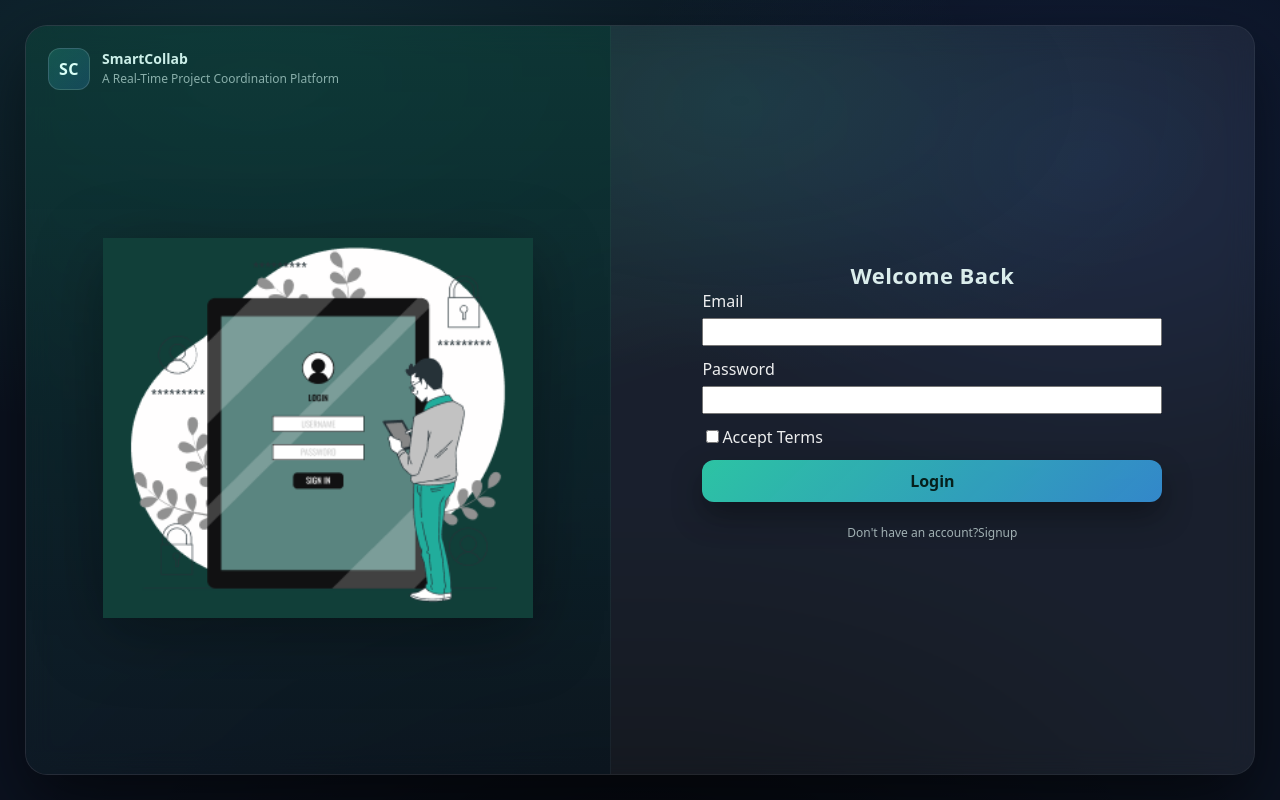
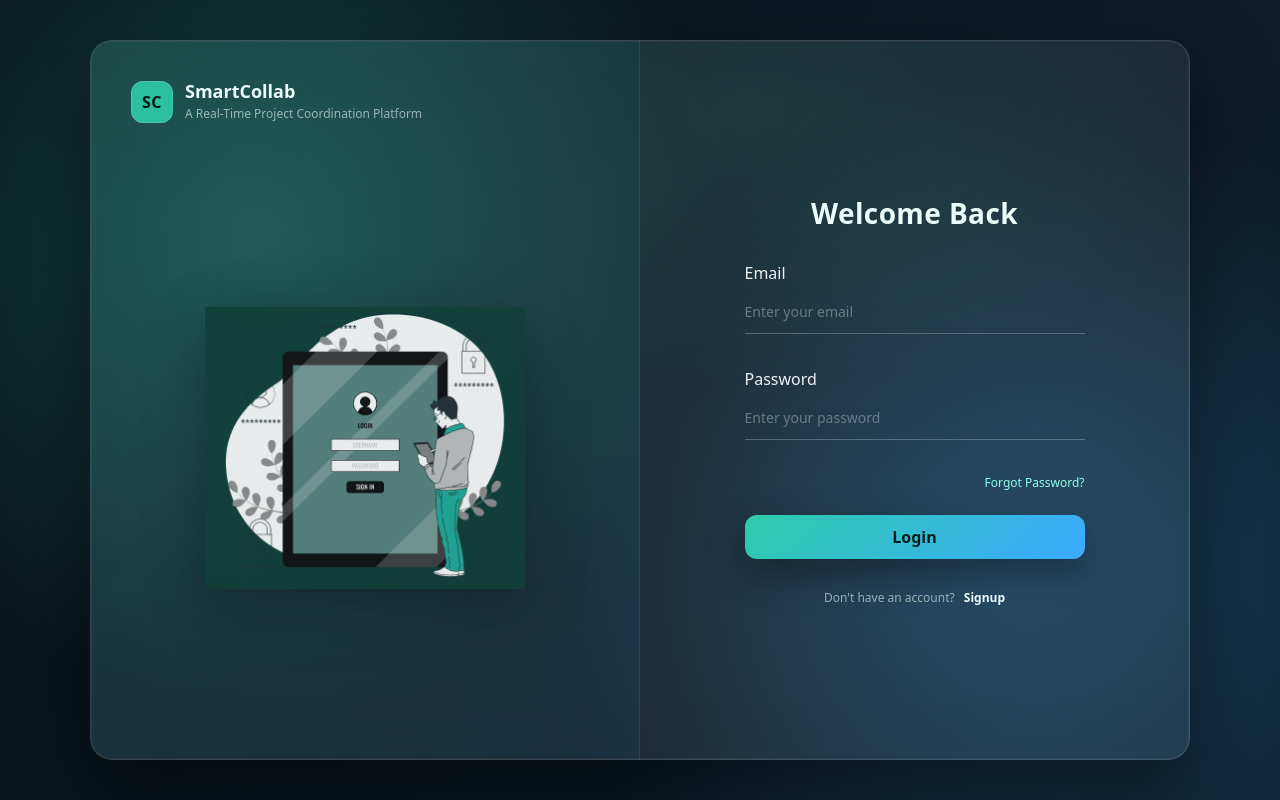
Before and after one commit to Fakiha16/SmartCollab, a React (Vite) app in the folder frontend/: page /login in a window 1280 px wide. Built offline with nearby package versions, Linux system fonts and the light colour scheme.

Commit message:
Updated authentication pages

```diff
--- a/frontend/src/auth/ForgotPassword.jsx
+++ b/frontend/src/auth/ForgotPassword.jsx
@@ -76,10 +76,6 @@ export default function ForgotPassword() {
                 </div>
               </div>
             </form>
-
-            <div className="authFinePrint">
-              If you don&apos;t see the email, check your spam folder.
-            </div>
           </div>
         </div>
       </div>
--- a/frontend/src/auth/Login.jsx
+++ b/frontend/src/auth/Login.jsx
@@ -10,8 +10,7 @@ export default function Login() {
 
   const [form, setForm] = useState({
     email: "",
-    password: "",
-    terms: false
+    password: ""
   });
 
   const [showPass, setShowPass] = useState(false);
@@ -34,11 +33,11 @@ export default function Login() {
 
   const onChange = (e) => {
 
-    const { name, value, type, checked } = e.target;
+    const { name, value } = e.target;
 
     setForm((p) => ({
       ...p,
-      [name]: type === "checkbox" ? checked : value
+      [name]: value
     }));
 
   };
@@ -50,11 +49,6 @@ export default function Login() {
 
     if (!form.email || !form.password) {
       setError("Email and password are required.");
-      return;
-    }
-
-    if (!form.terms) {
-      setError("Please accept Terms & Conditions.");
       return;
     }
 
@@ -138,12 +132,16 @@ export default function Login() {
 
                 <label>Email</label>
 
+                <div className="uWrap">
                   <input
+                    className="uInput"
                     type="email"
                     name="email"
+                    placeholder="Enter your email"
                     value={form.email}
                     onChange={onChange}
                   />
+                </div>
 
               </div>
 
@@ -151,27 +149,28 @@ export default function Login() {
 
                 <label>Password</label>
 
+                <div className="uWrap">
+
   <input
-                  type={showPass ? "text" : "password"}
+    className="uInput"
+    type="password"
     name="password"
+    placeholder="Enter your password"
     value={form.password}
     onChange={onChange}
   />
 
 </div>
 
-              <label>
+              </div>
 
-                <input
-                  type="checkbox"
-                  name="terms"
-                  checked={form.terms}
-                  onChange={onChange}
-                />
+              <div className="authRowBetween">
 
-                Accept Terms
+                <Link to="/forgot-password" className="authLink">
+                  Forgot Password?
+                </Link>
 
-              </label>
+              </div>
 
               <button type="submit" className="authBtn">
                 Login
@@ -179,7 +178,7 @@ export default function Login() {
 
               <div className="authBottomLine">
                 Don't have an account?
-                <Link to="/signup">Signup</Link>
+                <Link to="/signup"> Signup</Link>
               </div>
 
             </form>
--- a/frontend/src/auth/Signup.jsx
+++ b/frontend/src/auth/Signup.jsx
@@ -11,12 +11,10 @@ export default function Signup() {
   const [error,setError] = useState("");
 
   const [form,setForm] = useState({
-
     firstName:"",
     lastName:"",
     email:"",
     password:""
-
   });
 
   const [role,setRole] = useState("client");
@@ -26,10 +24,8 @@ export default function Signup() {
     const {name,value} = e.target;
 
     setForm((p)=>({
-
       ...p,
       [name]:value
-
     }));
 
   };
@@ -43,12 +39,10 @@ export default function Signup() {
       await axios.post(
         "http://localhost:5000/api/auth/signup",
         {
-
           name: form.firstName + " " + form.lastName,
           email: form.email,
           password: form.password,
           role: role
-
         }
       );
 
@@ -78,56 +72,111 @@ export default function Signup() {
 
         <div className="authLeft">
 
-          <img src={illus} alt="signup"/>
+          <div className="authHeader">
+
+            <div className="authBrand">
+
+              <div className="authLogo">SC</div>
+
+              <div>
+                <div className="authBrandName">SmartCollab</div>
+                <div className="authBrandSub">
+                  A Real-Time Project Coordination Platform
+                </div>
+              </div>
+
+            </div>
+
+          </div>
+
+          <div className="authIllusWrap">
+            <img className="authIllus" src={illus} alt="signup"/>
+          </div>
 
         </div>
 
         <div className="authRight">
 
-          <h1>Create Account</h1>
+          <div className="authRightInner">
+
+            <h1 className="authTitle">Create Account</h1>
 
             {error && <div className="authError">{error}</div>}
 
-          <form onSubmit={onSubmit}>
+            <form className="authForm" onSubmit={onSubmit}>
 
+              <div className="authGrid2">
+
+                <div className="authField">
+                  <label className="authLabel">First Name</label>
                   <input
+                    className="authInput"
                     name="firstName"
                     placeholder="First Name"
                     onChange={onChange}
                   />
+                </div>
 
+                <div className="authField">
+                  <label className="authLabel">Last Name</label>
                   <input
+                    className="authInput"
                     name="lastName"
                     placeholder="Last Name"
                     onChange={onChange}
                   />
+                </div>
 
+              </div>
+
+              <div className="authField">
+                <label className="authLabel">Email</label>
                 <input
+                  className="authInput"
                   name="email"
-              placeholder="Email"
+                  placeholder="Enter email"
                   onChange={onChange}
                 />
+              </div>
 
+              <div className="authField">
+                <label className="authLabel">Password</label>
                 <input
+                  className="authInput"
                   name="password"
                   type="password"
-              placeholder="Password"
+                  placeholder="Enter password"
                   onChange={onChange}
                 />
+              </div>
 
-            <select value={role} onChange={(e)=>setRole(e.target.value)}>
+              <div className="authField">
+                <label className="authLabel">Role</label>
 
+                <select
+                  className="authInput"
+                  value={role}
+                  onChange={(e)=>setRole(e.target.value)}
+                >
                   <option value="manager">Manager</option>
                   <option value="employee">Employee</option>
                   <option value="client">Client</option>
-
                 </select>
 
-            <button type="submit">Signup</button>
+              </div>
+
+              <button type="submit" className="authBtn">
+                Signup
+              </button>
+
+              <div className="authBottomLine">
+                Already have an account?
+                <Link to="/login"> Login</Link>
+              </div>
 
             </form>
 
-          <Link to="/login">Already have account?</Link>
+          </div>
 
         </div>
 
--- a/frontend/src/auth/auth.css
+++ b/frontend/src/auth/auth.css
@@ -156,182 +156,308 @@ html, body, #root { height: 100%; }
   transition: 0.15s ease;
 }
 
+/* ROLE DROPDOWN */
+
+.authInput select,
+select.authInput{
+
+appearance:none;
+-webkit-appearance:none;
+-moz-appearance:none;
+
+background:rgba(255,255,255,0.05);
+border-bottom:1px solid rgba(255,255,255,.4);
+
+color:white;
+
+padding:10px;
+
+}
+
+/* ROLE DROPDOWN  */
+
+select.authInput{
+
+appearance:none;
+-webkit-appearance:none;
+-moz-appearance:none;
+
+height:44px;
+
+padding:0 14px;
+
+background:rgba(8,25,35,0.7);
+
+border:1px solid rgba(255,255,255,.25);
+border-radius:8px;
+
+color:#ecfcfa;
+font-size:14px;
+
+line-height:44px;
+
+}
+
+/* arrow */
+
+select.authInput{
+
+background-image:
+linear-gradient(45deg, transparent 50%, #9db9b7 50%),
+linear-gradient(135deg, #9db9b7 50%, transparent 50%);
+
+background-position:
+calc(100% - 18px) 20px,
+calc(100% - 12px) 20px;
+
+background-size:6px 6px,6px 6px;
+background-repeat:no-repeat;
+
+cursor:pointer;
+
+}
+
+select.authInput option{
+
+background:#0f2430;
+color:#ffffff;
+
+padding:10px;
+
+}
+
 /* Login screen css */
 
-.authError{
-  margin: 10px 0 14px;
-  padding: 10px 12px;
-  border-radius: 10px;
-  background: rgba(255, 70, 70, 0.12);
-  border: 1px solid rgba(255, 70, 70, 0.25);
-  color: #ffb4b4;
-  font-size: 13px;
+.authPage{
+  min-height:100vh;
+  display:flex;
+  align-items:center;
+  justify-content:center;
+  background:
+  radial-gradient(circle at 20% 30%, rgba(46,204,170,.25), transparent 40%),
+  radial-gradient(circle at 80% 70%, rgba(60,170,255,.25), transparent 40%),
+  linear-gradient(120deg,#081218,#0e1f2b);
+  padding:40px;
 }
 
-.authInput::placeholder{ color: rgba(240, 255, 252, 0.35); }
+/* Main Card */
 
-.authInput:focus{
-  border-color: rgba(46, 204, 170, 0.55);
-  box-shadow: 0 0 0 3px rgba(46, 204, 170, 0.12);
+.authCard{
+  width:1100px;
+  max-width:100%;
+  display:grid;
+  grid-template-columns:1fr 1fr;
+
+  backdrop-filter: blur(25px);
+  -webkit-backdrop-filter: blur(25px);
+
+  background:rgba(255,255,255,0.05);
+  border:1px solid rgba(255,255,255,0.15);
+
+  border-radius:22px;
+  overflow:hidden;
+
+  box-shadow:
+  0 40px 80px rgba(0,0,0,.5),
+  inset 0 0 0 1px rgba(255,255,255,.05);
 }
 
-/* Login underline inputs */
-.uWrap{ position: relative; width: 100%; }
+/* Left Side */
+
+.authLeft{
+  padding:40px;
+  display:flex;
+  flex-direction:column;
+  justify-content:center;
+  background:linear-gradient(140deg, rgba(46,204,170,.15), rgba(60,170,255,.08));
+}
+
+.authBrand{
+  display:flex;
+  gap:12px;
+  align-items:center;
+}
+
+.authLogo{
+  width:42px;
+  height:42px;
+  border-radius:12px;
+  background:rgba(46,204,170,.9);
+  display:flex;
+  align-items:center;
+  justify-content:center;
+  font-weight:700;
+  color:#041816;
+}
+
+.authBrandName{
+  font-size:18px;
+  font-weight:700;
+  color:#ecfcfa;
+}
+
+.authBrandSub{
+  font-size:12px;
+  color:rgba(236,252,250,.6);
+}
+
+/* Illustration */
+
+.authIllusWrap{
+  margin-top:40px;
+  display:flex;
+  justify-content:center;
+}
+
+.authIllus{
+  max-width:320px;
+  opacity:.9;
+}
+
+/* Right Side */
+
+.authRight{
+  padding:50px;
+  display:flex;
+  align-items:center;
+}
+
+.authRightInner{
+  width:100%;
+  max-width:340px;
+  margin:auto;
+}
+
+/* Title */
+
+.authTitle{
+  font-size:28px;
+  font-weight:700;
+  color:#ecfcfa;
+  margin-bottom:30px;
+}
+
+/* Inputs */
+
+.uWrap{
+  position:relative;
+  width:100%;
+  margin-bottom:22px;
+}
 
 .uInput{
-  width: 100%;
-  height: 40px;
-  padding: 10px 0;
-  box-sizing: border-box;
-  background: transparent;
-  border: none;
-  border-bottom: 1px solid rgba(255, 255, 255, 0.22);
-  color: rgba(236, 252, 250, 0.92);
-  font-size: 14px;
-  line-height: 20px;
+  width:100%;
+  padding:12px 0;
+  background:transparent;
+  border:none;
+  border-bottom:1px solid rgba(255,255,255,.25);
+  color:#ecfcfa;
+  font-size:14px;
+}
+
+.uInput::placeholder{
+  color:rgba(236,252,250,.35);
 }
 
 .uInput:focus{
-  outline: none;
-  border-bottom-color: rgba(46, 204, 170, 0.85);
+  outline:none;
+  border-bottom:1px solid rgba(46,204,170,.8);
 }
 
-.uInput--withIcon{ padding-right: 34px; }
+/* Icon */
 
 .uIcon{
-  position: absolute;
-  right: 0;
-  top: 50%;
-  transform: translateY(-50%);
-  width: 28px;
-  height: 28px;
-  padding: 0;
-  background: transparent;
-  border: none;
-  color: rgba(236, 252, 250, 0.70);
-  display: grid;
-  place-items: center;
-  cursor: pointer;
+  position:absolute;
+  right:0;
+  top:50%;
+  transform:translateY(-50%);
+  background:none;
+  border:none;
+  cursor:pointer;
+  color:rgba(236,252,250,.7);
 }
 
-.uIcon:hover{ color: rgba(236, 252, 250, 0.92); }
+/* Error */
 
-/* Buttons */
-.authBtn{
-  height: 42px;
-  border: none;
-  border-radius: 12px;
-  cursor: pointer;
-  font-weight: 800;
-  color: #06201c;
-  background: linear-gradient(135deg, rgba(46, 204, 170, 0.95), rgba(60, 170, 255, 0.75));
-  box-shadow: 0 14px 30px rgba(0, 0, 0, 0.35);
-  transition: transform 0.12s ease, filter 0.12s ease;
+.authError{
+  margin-bottom:16px;
+  padding:10px;
+  border-radius:8px;
+  font-size:13px;
+
+  background:rgba(255,70,70,.15);
+  border:1px solid rgba(255,70,70,.25);
+  color:#ffb4b4;
 }
 
-.authBtn:hover{ transform: translateY(-1px); filter: brightness(1.02); }
-.authBtn:active{ transform: translateY(0); }
+/* Button */
 
-.authBtnDark{
-  background: rgba(0, 0, 0, 0.70);
-  color: rgba(235, 255, 252, 0.92);
-  box-shadow: none;
-}
-.authBtnDark:hover{ filter: brightness(1.08); }
+.authBtn{
+  width:100%;
+  height:44px;
+  border:none;
+  border-radius:12px;
+  margin-top:12px;
 
-.authBtnOutline{
-  height: 42px;
-  border-radius: 12px;
-  cursor: pointer;
-  font-weight: 800;
-  background: rgba(10, 16, 26, 0.45);
-  color: rgba(235, 255, 252, 0.88);
-  border: 1px solid rgba(255, 255, 255, 0.12);
-}
-.authBtnOutline:hover{
-  border-color: rgba(46, 204, 170, 0.40);
-  box-shadow: 0 0 0 3px rgba(46, 204, 170, 0.10);
+  font-weight:700;
+  color:#05201c;
+
+  background:linear-gradient(135deg,#2eccaa,#3caaff);
+
+  cursor:pointer;
+
+  box-shadow:0 15px 35px rgba(0,0,0,.35);
+
+  transition:0.2s;
 }
 
-/* Links / Rows */
-.authLinksRow{
-  display: flex;
-  justify-content: space-between;
-  align-items: center;
-  gap: 12px;
-  margin-top: 2px;
+.authBtn:hover{
+  transform:translateY(-2px);
+}
+
+/* Links */
+
+.authRowBetween{
+  display:flex;
+  justify-content:flex-end;
 }
 
 .authLink{
-  color: rgba(140, 255, 230, 0.78);
-  font-size: 12px;
-  text-decoration: none;
-}
-.authLink:hover{ text-decoration: underline; }
-
-.authInlineText{
-  color: rgba(235, 255, 252, 0.6);
-  font-size: 12px;
+  font-size:12px;
+  color:#8cffe6;
+  text-decoration:none;
 }
 
-.authLinkStrong{
-  color: rgba(235, 255, 252, 0.92);
-  font-weight: 800;
-  text-decoration: none;
-}
-.authLinkStrong:hover{ text-decoration: underline; }
-
-.authRowBetween{
-  display: flex;
-  align-items: center;
-  justify-content: space-between;
-  gap: 12px;
-  margin-top: 2px;
-}
-
-.authCheck{
-  display: flex;
-  align-items: center;
-  gap: 8px;
-  font-size: 12px;
-  color: rgba(235, 255, 252, 0.72);
-}
-.authCheck input{ accent-color: rgba(46, 204, 170, 0.95); }
-
-.authDivider{
-  display: grid;
-  grid-template-columns: 1fr auto 1fr;
-  align-items: center;
-  gap: 10px;
-  margin: 8px 0 2px;
-}
-.authDivider span{ height: 1px; background: rgba(255, 255, 255, 0.10); }
-.authDivider p{ margin: 0; font-size: 12px; color: rgba(235, 255, 252, 0.55); }
-
-.authFinePrint{
-  margin-top: 12px;
-  text-align: center;
-  font-size: 11px;
-  color: rgba(235, 255, 252, 0.5);
+.authLink:hover{
+  text-decoration:underline;
 }
 
 .authBottomLine{
-  margin-top: 10px;
-  text-align: center;
-  font-size: 12px;
-  color: rgba(235, 255, 252, 0.65);
+  margin-top:18px;
+  text-align:center;
+  font-size:12px;
+  color:rgba(236,252,250,.6);
+}
+
+.authBottomLine a{
+  margin-left:6px;
+  color:#ecfcfa;
+  font-weight:600;
 }
 
 /* Responsive */
-@media (max-width: 920px) {
-  .authCard{ grid-template-columns: 1fr; }
-  .authLeft{ display: none; }
-}
-@media (max-width: 520px) {
-  .authGrid2{ grid-template-columns: 1fr; }
+
+@media(max-width:900px){
+
+.authCard{
+grid-template-columns:1fr;
 }
 
+.authLeft{
+display:none;
+}
 
+}
 /* ===== Forgot Password (Figma light style) ===== */
 
 .authCardForgot {
```
Lines whose indentation alone changed are shown as unchanged.
